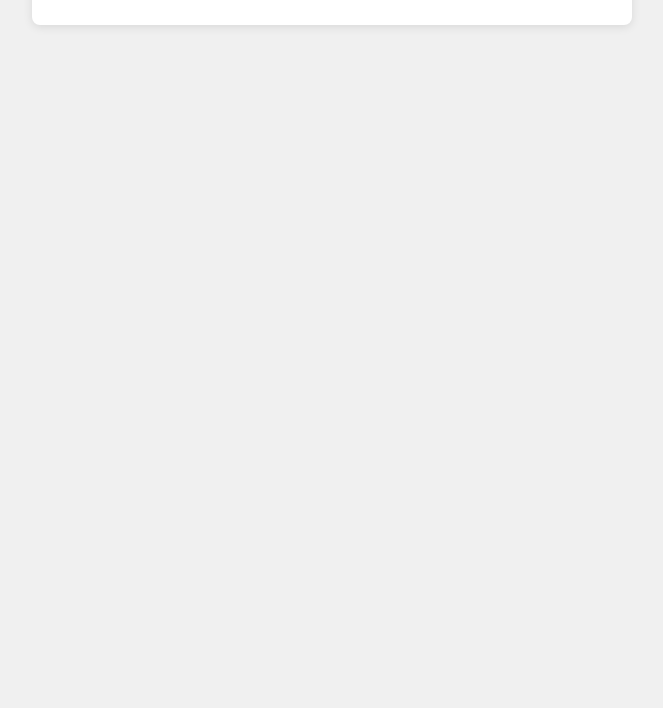
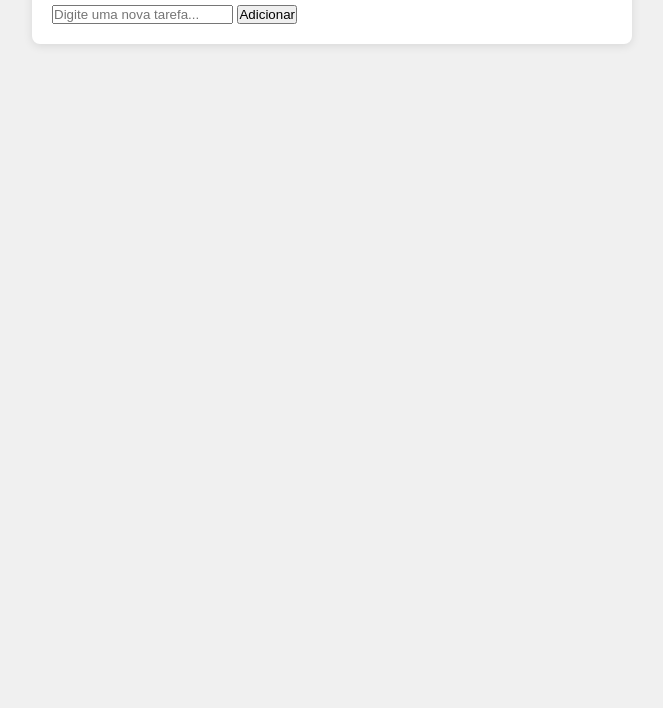
Before and after one commit to kaue05/atividades-branch-CLOUD-BRANCH-MERGE, a plain HTML site: page index.html in a window 1280 px wide. Shown: the part 92-800 px from the top of the page, without its empty margins (308-971 px from the left). Drawn offline with Linux system fonts and the light colour scheme.

Commit message:
feat: adiciona formulário para inserir tarefas

```diff
--- a/index.html
+++ b/index.html
@@ -9,7 +9,13 @@
 <body>
     <div class="container">
         <h1>Minhas Tarefas</h1>
-        <div id="app"></div>
+        <div id="app">
+            <div class="input-container">
+                <input type="text" id="taskInput" placeholder="Digite uma nova tarefa...">
+                <button id="addBtn">Adicionar</button>
+            </div>
+            <ul id="taskList"></ul>
+        </div>
     </div>
     <script src="script.js"></script>
 </body>
```
